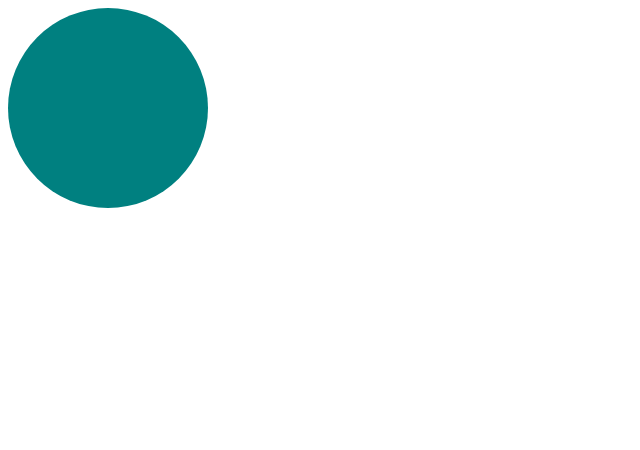
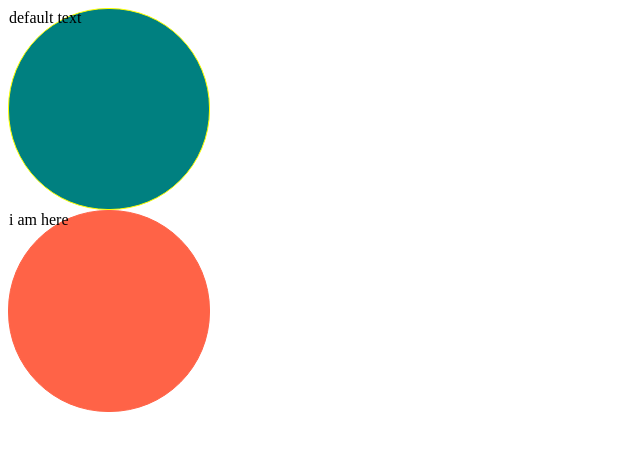
Before and after one commit to RonByRonn/react-master-class-code-challenges-9, a React (Create React App) app: page / in a window 1280 px wide. Shown: the top 450 px of the page, without its empty margins (0-640 px from the left). Built offline with nearby package versions, Linux system fonts and the light colour scheme.

Commit message:
3.3 Optional Props

```diff
--- a/src/App.tsx
+++ b/src/App.tsx
@@ -3,7 +3,8 @@
 function App() {
 	return (
 		<div>
-			<Circle bgColor="teal" />
+			<Circle borderColor="yellow" bgColor="teal" />
+			<Circle text="i am here" bgColor="tomato" />
 		</div>
 	);
 }
--- a/src/Circle.tsx
+++ b/src/Circle.tsx
@@ -2,6 +2,7 @@
 
 interface ContainerProps {
 	bgColor: string;
+	borderColor: string;
 }
 
 const Container = styled.div<ContainerProps>`
@@ -9,14 +10,21 @@
 	height: 200px;
 	background-color: ${(props) => props.bgColor};
 	border-radius: 100px;
+	border: 1px solid ${(props) => props.borderColor};
 `;
 
 interface CircleProps {
 	bgColor: string;
+	borderColor?: string;
+	text?: string;
 }
 
-function Circle({ bgColor }: CircleProps) {
-	return <Container bgColor={bgColor} />;
+function Circle({ bgColor, borderColor, text = "default text" }: CircleProps) {
+	return (
+		<Container bgColor={bgColor} borderColor={borderColor ?? bgColor}>
+			{text}
+		</Container>
+	);
 }
 
 export default Circle;
```
